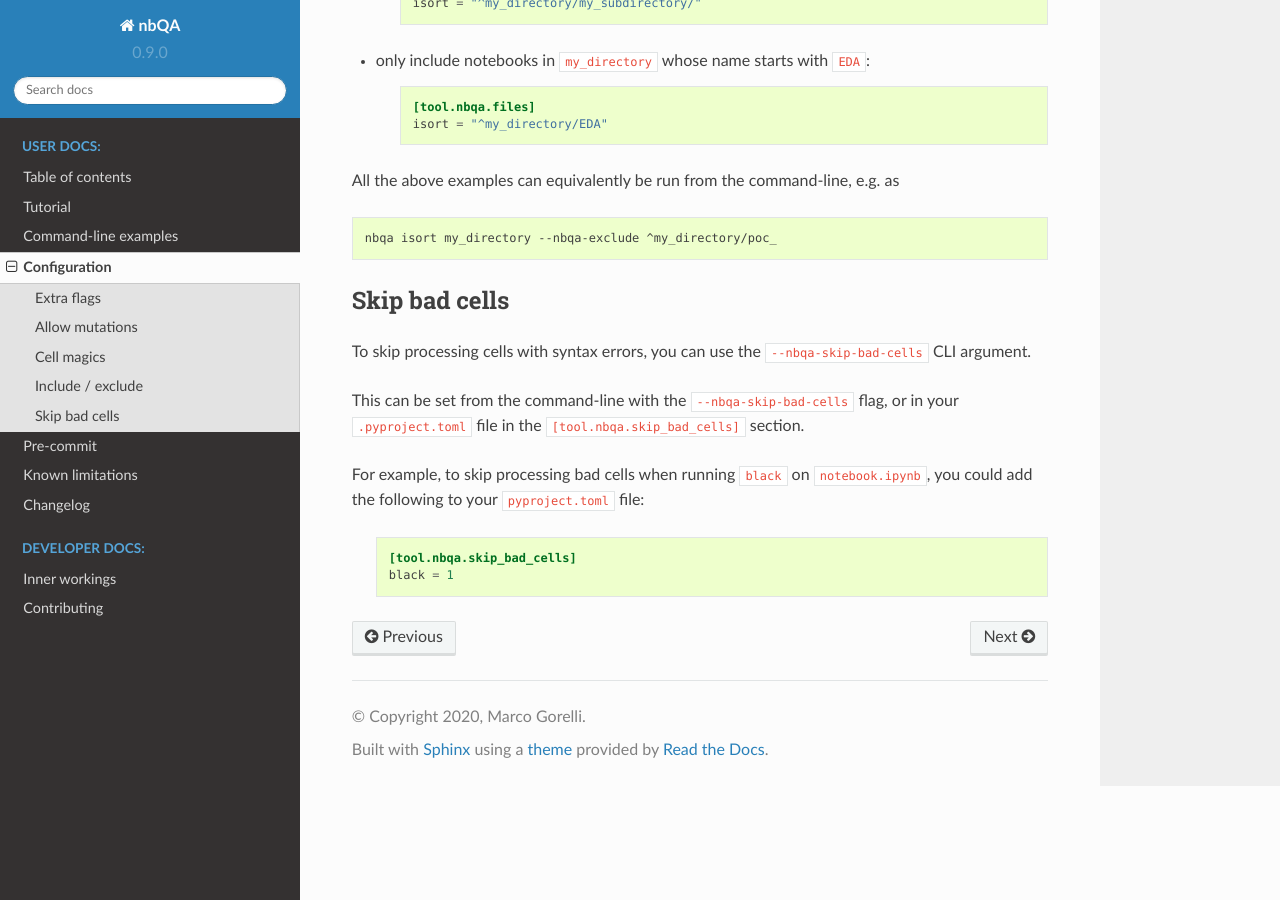
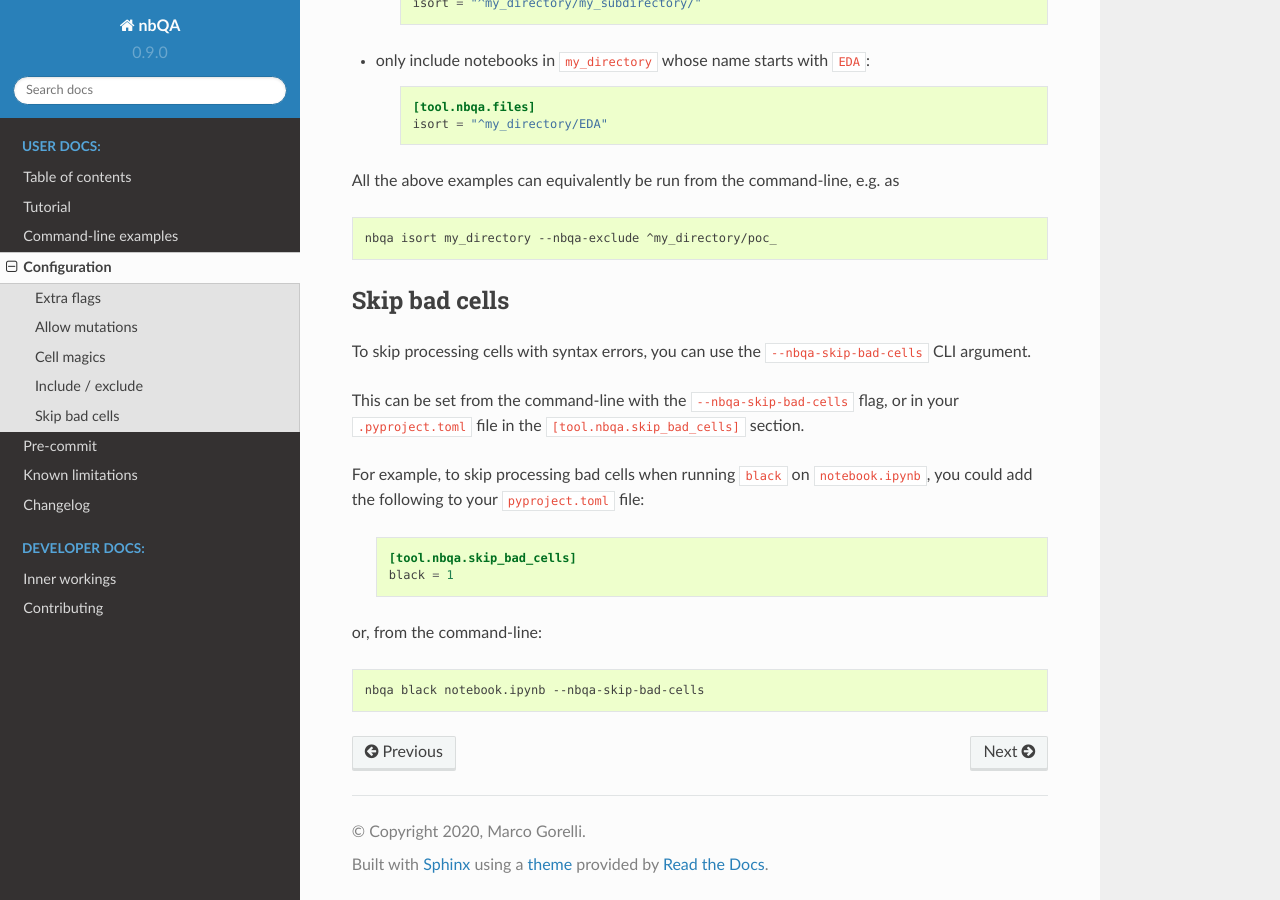
Before and after one commit to nbQA-dev/nbQA, a Sphinx documentation site: the page built from docs/configuration.rst, in a window 1280 px wide and 900 px high, scrolled down 1827 px. Built offline with Sphinx 7.4.7 and the Read the Docs theme 2.0.0, drawn with Linux system fonts in a browser that asks for light colours.

Commit message:
document

```diff
--- a/docs/configuration.rst
+++ b/docs/configuration.rst
@@ -112,3 +112,9 @@ add the following to your :code:`pyproject.toml` file:
 
         [tool.nbqa.skip_bad_cells]
         black = 1
+
+or, from the command-line:
+
+.. code-block:: bash
+
+    nbqa black notebook.ipynb --nbqa-skip-bad-cells
```
